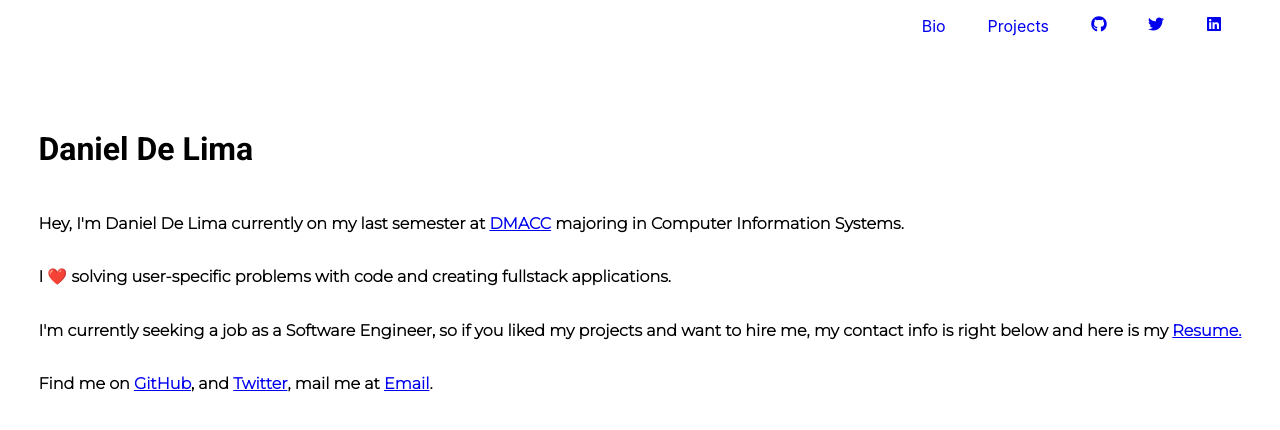
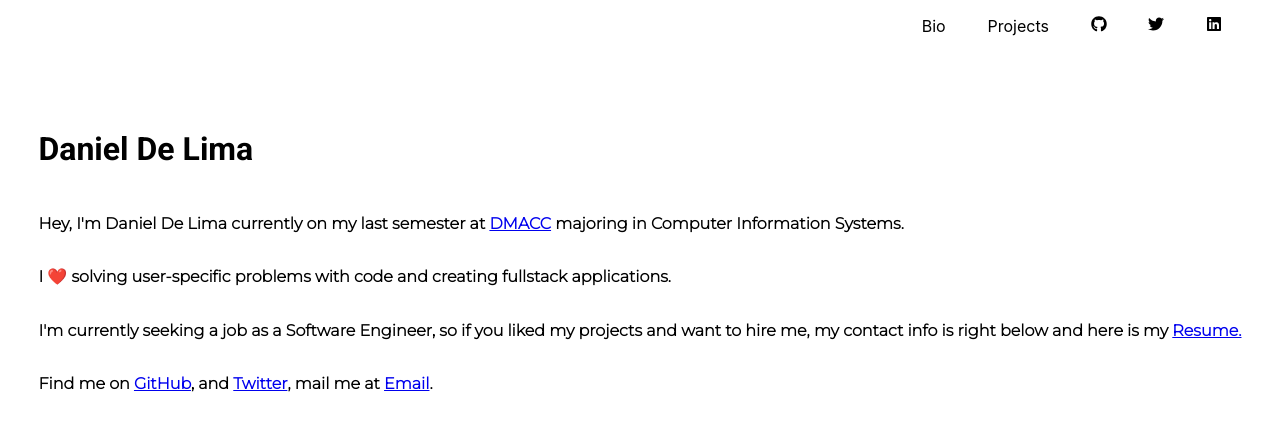
Before and after one commit to dndanli/dndanli-homepage, a React (Create React App) app in the folder homepage/: page / in a window 1280 px wide. Shown: the top 430 px of the page. Built offline with nearby package versions, Linux system fonts and the light colour scheme.

Commit message:
links color update

```diff
--- a/homepage/src/components/Navbar/Navbar.js
+++ b/homepage/src/components/Navbar/Navbar.js
@@ -15,6 +15,7 @@ import useNavStyleToggle from "./toggle";
 
 //styles
 import { containerStyle } from "./NavbarStyles";
+// import "./generalStyle.css";
 
 let menuIconStyle = {
   right: "1em",
@@ -47,6 +48,10 @@ let slideItemsStyle = {
   zIndex: 1,
 };
 
+let anchorStyle = {
+  color: "black",
+  textDecoration: "none",
+};
 const Navbar = () => {
   const matches = CheckQuery("(max-width: 753px)");
 
@@ -76,11 +81,11 @@ const Navbar = () => {
       </nav>
 
       <div style={containerStyle}>
-        <ul id="nav-items" style={!clicked ? navSty : slideItemsStyle}>
+        <ul style={!clicked ? navSty : slideItemsStyle}>
           {NavItems.map((el, index) => {
             return (
               <li style={{ listStyle: "none" }} key={index}>
-                <a style={{ textDecoration: "none" }} href={el.url}>
+                <a style={anchorStyle} href={el.url}>
                   {el.title}
                 </a>
               </li>
```
